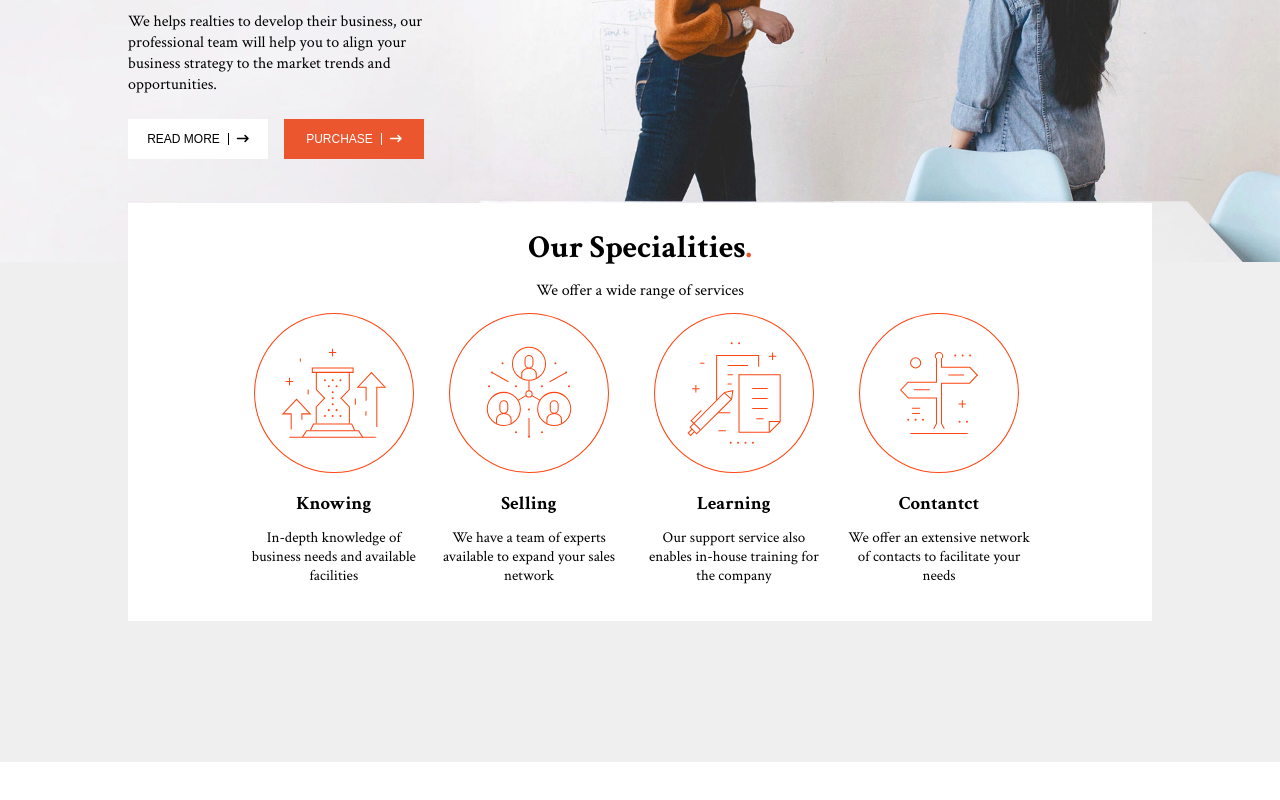
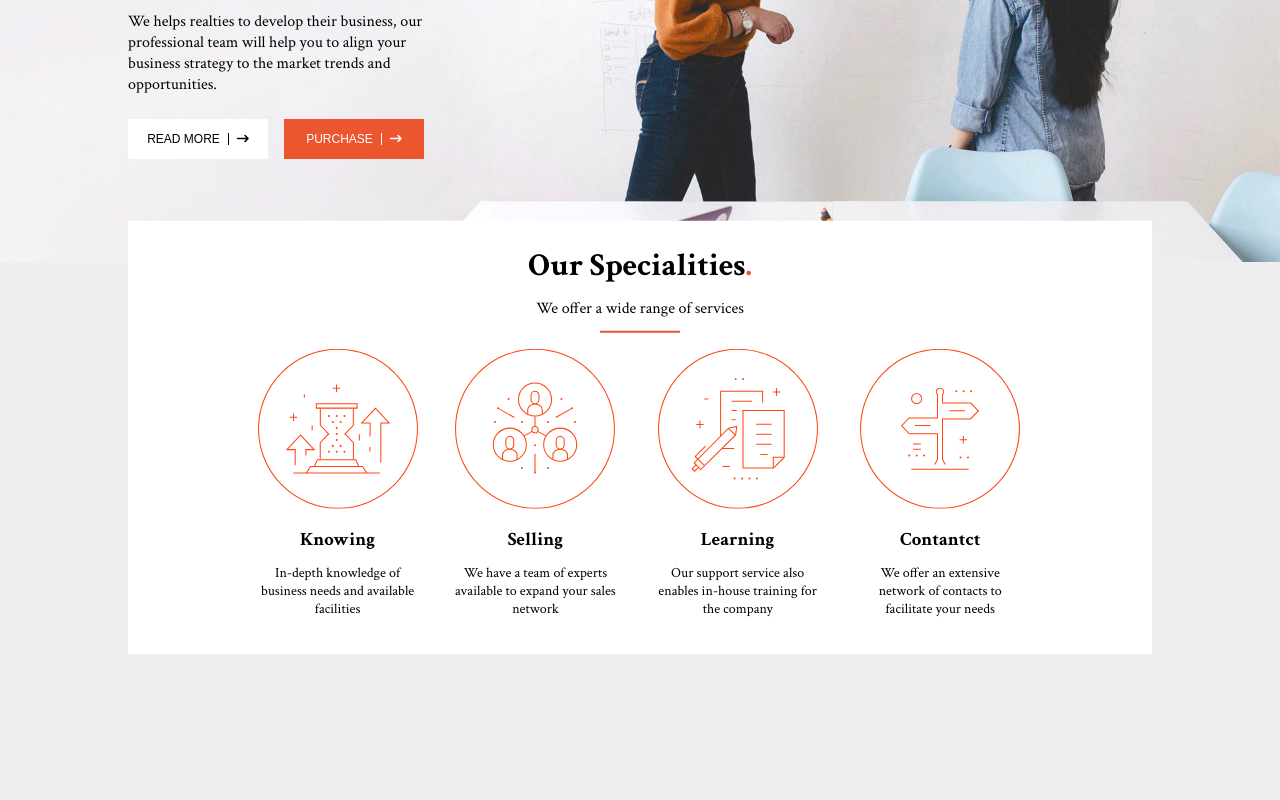
Before and after one commit to PietroDeBianchi/proj-html-vuejs, a Vue app: page / in a window 1280 px wide. Shown: the part 388-1188 px from the top of the page. Before the commit the page ends 1150 px from the top, so only its background shows below. Built offline with nearby package versions, Linux system fonts and the light colour scheme.

Commit message:
still working on main

```diff
--- a/src/components/AppMain.vue
+++ b/src/components/AppMain.vue
@@ -1,5 +1,6 @@
 <script>
 import AppMainService from './mainComponents/AppMainService.vue';
+import AppMainFounder from './mainComponents/AppMainFounder.vue';
 
 export default {
     name: "AppMain",
@@ -9,12 +10,14 @@ export default {
     },
     components: {
         AppMainService,
+        AppMainFounder
     }
 }
 </script>
 
 <template>
     <AppMainService></AppMainService>
+    <AppMainFounder></AppMainFounder>
 </template>
 
 <style scoped lang="scss">
--- /dev/null
+++ b/src/components/mainComponents/AppMainFounder.vue
@@ -0,0 +1,25 @@
+<script>
+export default {
+    name: 'AppMainFounder',
+    data() {
+        return {
+        }
+    },
+}
+
+</script>
+
+<template>
+    <section></section>
+</template>
+
+<style scoped lang="scss">
+@use "../../styles/partials/mixins";
+@use "../../styles/partials/variables" as *;
+
+section {
+    position: relative;
+    height: 500px;
+    background-color: $gray-first-color;
+}
+</style>
--- a/src/components/mainComponents/AppMainService.vue
+++ b/src/components/mainComponents/AppMainService.vue
@@ -36,6 +36,7 @@ export default {
             <div class="serviceText">
                 <h2>Our Specialities<span>.</span></h2>
                 <p>We offer a wide range of services</p>
+                <div class="line"></div>
             </div>
             <div class="container">
                 <div class="serviceCard" v-for="service in services" :key="index">
@@ -69,7 +70,7 @@ section {
     padding: 24px;
     position: absolute;
     left: 50%;
-    top: 30%;
+    top: 35%;
     transform: translate(-50%, -50%);
 
     .serviceText {
@@ -81,6 +82,14 @@ section {
         p {
             margin-bottom: 12px;
         }
+
+        .line {
+            margin: auto;
+            margin-bottom: 16px;
+            width: 80px;
+            height: 1.5px;
+            background-color: $orange-first-color;
+        }
     }
 
     .container {
@@ -89,6 +98,10 @@ section {
         gap: 20px;
         padding-bottom: 12px;
 
+        .serviceCard {
+            padding: 0 8px;
+        }
+
         img {
             min-height: 160px;
             min-width: 160px;
@@ -96,7 +109,7 @@ section {
         }
 
         p {
-            font-size: 15px;
+            font-size: 14px;
             margin-top: 12px;
         }
     }
```
